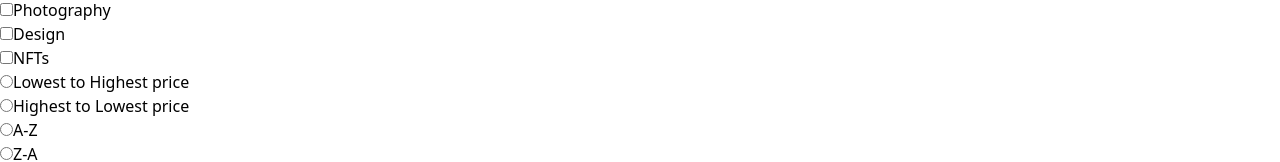
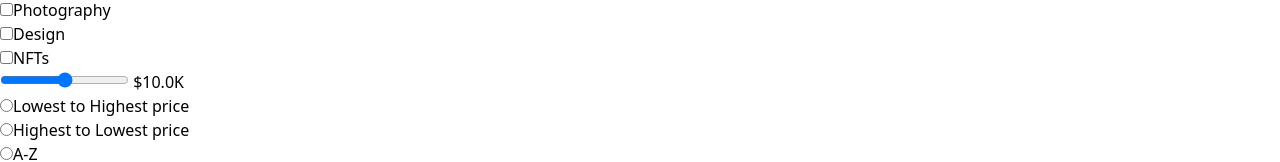
Before and after one commit to TeratBurami/ArtsDrops, a React (Vite) app in the folder client/: page /gallery in a window 1280 px wide. Shown: the part 3526-3688 px from the top of the page. Built offline with nearby package versions, Linux system fonts and the light colour scheme; no server answers; a web font is replaced by a local one.

Commit message:
+price scroller

```diff
--- a/client/src/pages/Gallery.tsx
+++ b/client/src/pages/Gallery.tsx
@@ -5,21 +5,25 @@ import Product from "../components/overlay/Product";
 import Search from "../components/search";
 import Card from "../components/card";
 
-
 export default function Gallery() {
   const [checked, setChecked] = useState(false);
   const handleCheck = () => setChecked(!checked);
   const [Art, setArt] = useState<any[]>([]);
+  const [price, setPrice] = useState<number>(10000);
+
+  const handlePriceChange = (event: React.ChangeEvent<HTMLInputElement>) => {
+    setPrice(parseInt(event.target.value));
+  };
+
+  const formattedPrice = price < 1000 ? price.toLocaleString() : `${(price / 1000).toFixed(1)}K`;
 
   useEffect(() => {
     fetch("http://localhost:3333/art")
-      .then(res => res.json())
-      .then(
-        (result) => {
-          setArt(result);
-        }
-      )
-  }, [])
+      .then((res) => res.json())
+      .then((result) => {
+        setArt(result);
+      });
+  }, []);
 
   return (
     <>
@@ -274,13 +278,27 @@ export default function Gallery() {
             </div>
           </div>
           <div>
-            <div className="h-0.5 w-5/6 mx-auto my-7 bg-[#8C8C8C] border-0 rounded text-[#8C8C8C]">
+            <div className="h-0.5 w-5/6 mx-auto mt-[-50px] bg-[#8C8C8C] border-0 rounded text-[#8C8C8C]">
               {/* Price */}
+              <div>
+                <div className="w-fit mt-20 mx-auto">
+                  <input
+                    className="my-8"
+                    type="range"
+                    min={0}
+                    max={20000}
+                    value={price}
+                    onChange={handlePriceChange}
+                    step={100}
+                  /> ${formattedPrice.toLocaleString()}
+
+                </div>
+              </div>
             </div>
             <div></div>
           </div>
           <div>
-            <div className="h-0.5 w-5/6 mx-auto my-7 bg-[#8C8C8C] border-0 rounded text-[#8C8C8C]"></div>
+            <div className="h-0.5 w-5/6 mx-auto mt-20 my-7 bg-[#8C8C8C] border-0 rounded text-[#8C8C8C]"></div>
             <div className="grid grid-cols-1 mx-auto items-center w-fit">
               <div className="text-[#545454] text-xs ml-[8px]">
                 <input
@@ -323,9 +341,13 @@ export default function Gallery() {
         </div>
 
         <div className="grid grid-cols-4">
-            {Art.map(art=>(
-                <img src={art.picture} key={art.id} className="h-[210px] w-[150px] mx-5 objext cover"></img>
-            ))}
+          {Art.map((art) => (
+            <img
+              src={art.picture}
+              key={art.id}
+              className="h-[210px] w-[150px] mx-5 objext cover"
+            ></img>
+          ))}
         </div>
       </div>
       <Product></Product>
```
